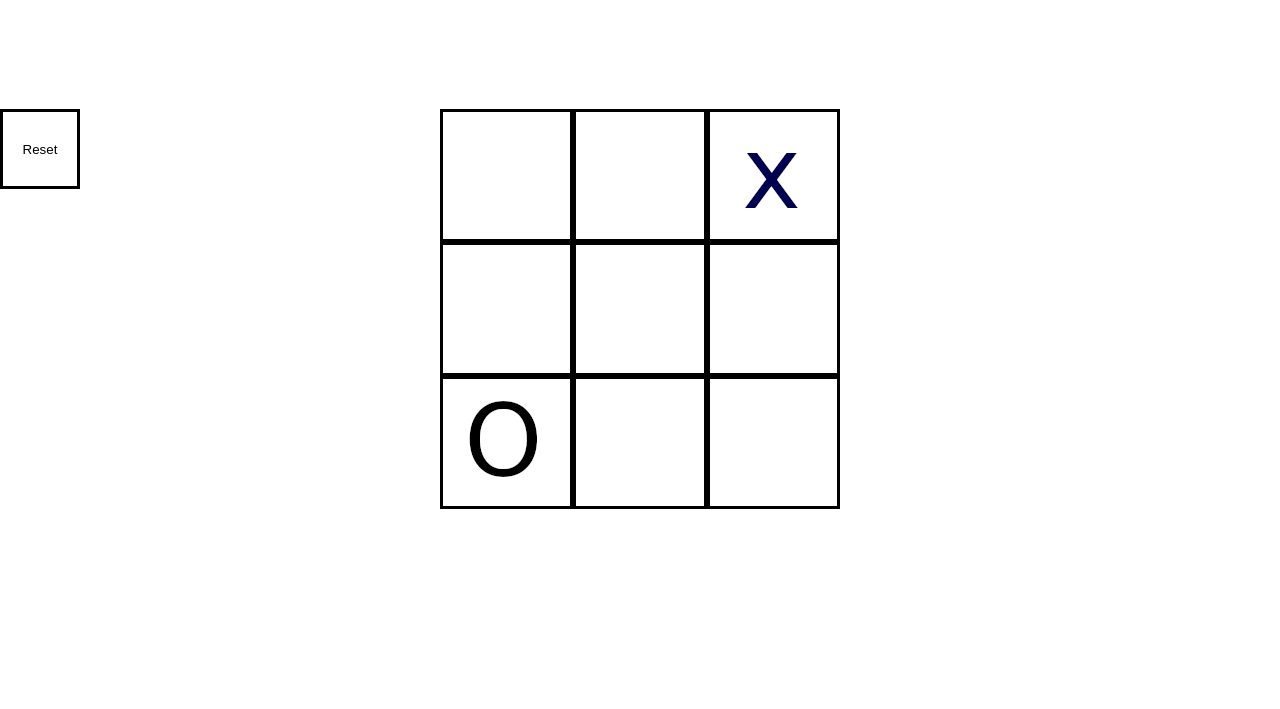
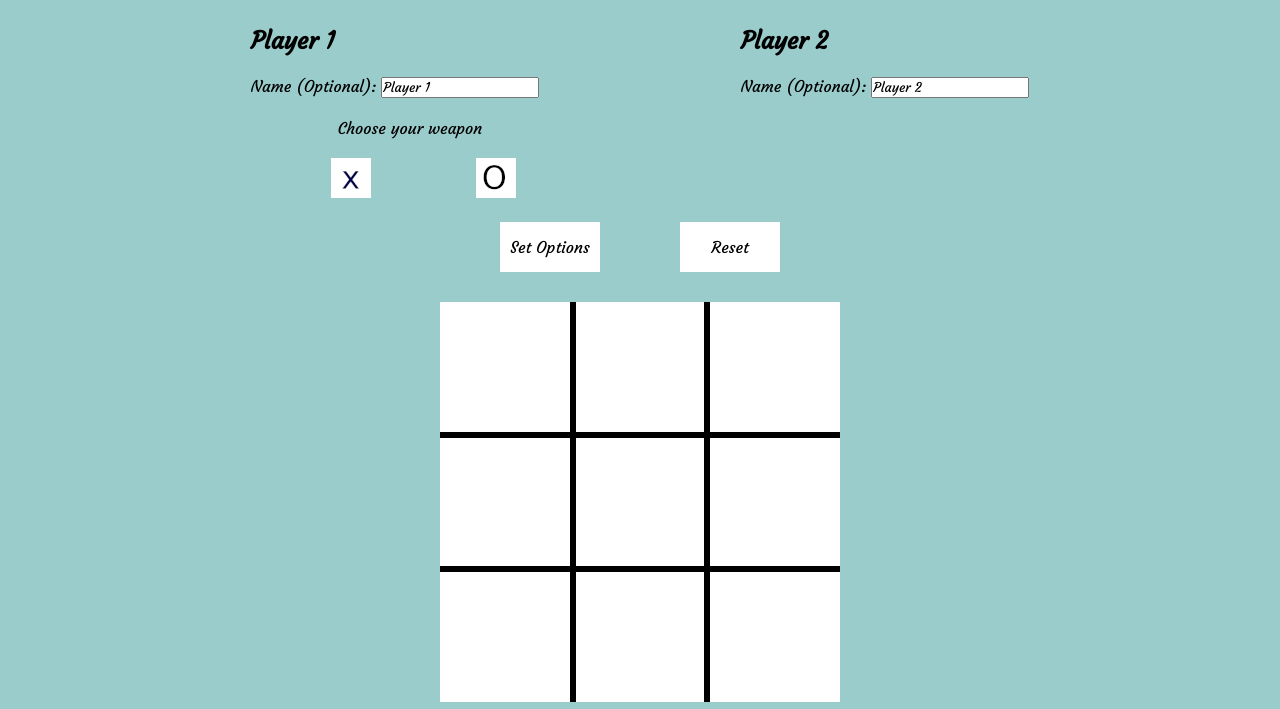
Before and after one commit to E-Monstera/Tic-Tac-Toe, a plain HTML site: page index.html in a window 1280 px wide. Shown: the part 91-800 px from the top of the page. Drawn offline with Linux system fonts and the light colour scheme.

Commit message:
Added user personalization

```diff
--- a/index.html
+++ b/index.html
@@ -10,19 +10,63 @@
 </head>
 
 <body>
-<button id="reset">Reset</button>
+    <h1>Tic-Tac-Toe</h1>
+    <hr>
+
+    <div id="playerHolder">
+        <div id="player1Holder">
+            <h2>Player 1</h2>
+            <form>
+                <label for="name1">Name (Optional): </label>
+                <input type="text" id="name1" name="name1" value="Player 1" placeholder="Player 1">
+                <br>
+                <p>Choose your weapon</p>
+                <label>
+                    <input type="radio" id="x" name="xo" value="x">
+                    <img id="ximg" src="images/xIcon.png" alt="x">
+                </label>
+                <label>
+                    <input type="radio" id="o" name="xo" value="o">
+                    <img id="oimg" src="images/oIcon.png" alt="o">
+                </label>
+            </form>
+        </div>
+
+        <div id="player2Holder">
+            <h2>Player 2</h2>
+            <form>
+                <label for="name2">Name (Optional): </label>
+                <input type="text" id="name2" name="name2" value="Player 2" placeholder="Player 2">
+                <!-- <label>
+            <input type="radio" name="X1" value = "x" checked>
+            <img id="ximg" src="images/xIcon.png">
+        </label>
+        <label>
+            <input type="radio" name="X1" value = "x" checked>
+            <img id="ximg" src="images/oIcon.png"> -->
+                <!-- </label> -->
+            </form>
+        </div>
+    </div>
+<div class="interactButtons">
+    <button id="setter" class="midButtons">Set Options</button>
+    <button id="reset" class="midButtons">Reset</button>
+</div>
+
+
+
     <!-- Layout for the gameboard -->
     <div id="game-holder">
         <div id="gameBoard">
-            <button id="b1 1" class="tile"></button>
-            <button id="b2 2" class="tile"></button>
-            <button id="b3 3" class="tile"></button>
-            <button id="b4 4" class="tile"></button>
-            <button id="b5 5" class="tile"></button>
-            <button id="b6 6" class="tile"></button>
-            <button id="b7 7" class="tile"></button>
-            <button id="b8 8" class="tile"></button>
-            <button id="b9 9" class="tile"></button>
+            <button id="b1" class="tile"></button>
+            <button id="b2" class="tile"></button>
+            <button id="b3" class="tile"></button>
+            <button id="b4" class="tile"></button>
+            <button id="b5" class="tile"></button>
+            <button id="b6" class="tile"></button>
+            <button id="b7" class="tile"></button>
+            <button id="b8" class="tile"></button>
+            <button id="b9" class="tile"></button>
         </div>
 
     </div>
@@ -32,4 +76,5 @@
 
 </body>
 <script src="script.js"></script>
+
 </html>
--- a/script.js
+++ b/script.js
@@ -1,7 +1,14 @@
+
+//Form selectors
+const name1 = document.querySelector('#name1');
+const name2 = document.querySelector('#name2');
+// const option = document.querySelector('#xo');        Not working
+
 
 // Setting up the buttons
 const buttons = document.querySelectorAll('.tile');
 const resetBtn = document.querySelector('#reset');
+const setterBtn = document.querySelector('#setter');
 
 buttons.forEach((btn) => {
     btn.addEventListener('click', function (e){
@@ -15,6 +22,17 @@ resetBtn.addEventListener('click', () => {
     game.restart();
 });
 
+setterBtn.addEventListener('click', () => {
+    let pieceValue;
+    let radioButtons = document.getElementsByName('xo');
+    radioButtons.forEach((radio) => {
+        if (radio.checked){
+            pieceValue=radio.value;
+        }
+    });
+    game.setAttributes(name1.value, name2.value, pieceValue);
+
+});
 // End of buttons
 
 
@@ -28,7 +46,7 @@ const playerFactory = (name, piece) =>{
 
 //module pattern for gameboard
 const gameboard = (() => {
-    let array = ['', '', 'x', '', '', '', 'o', '', ''];
+    let array = ['', '', '', '', '', '', '', '', ''];
     const getBoard = () => array;
     const updateBoard = (index, piece) => {
         array[index] = piece;
@@ -46,12 +64,22 @@ const game = (() => {
     let player1;
     let player2;
 
+    const setAttributes = (name1, name2, pieceOption) => {
+        player1 = playerFactory(name1, pieceOption);
+        if (pieceOption == 'x'){
+            player2 = playerFactory(name2, 'o');
+        }
+        else{
+            player2 = playerFactory(name2, 'x');
+        }
+    };
+
     const _displayWinner = (str) => {
         if (str == player1.piece){
-            alert("Player 1 Wins!");
+            alert(`${player1.name} wins!`);
         }
         else if (str == player2.piece){
-            alert("Player 2 Wins!");
+            alert(`${player2.name} wins!`);
         }
 
     };
@@ -76,12 +104,12 @@ const game = (() => {
         else if ((arr[1] == arr[4]) && (arr[4] == arr[7])){
             _displayWinner(arr[1]);
         }
-        else if ((arr[2] == arr[5]) && (arr[5] == arr[7])){
+        else if ((arr[2] == arr[5]) && (arr[5] == arr[8])){
             _displayWinner(arr[2]);
         }
 
         //Checks diagonally
-        else if ((arr[0] == arr[4]) && (arr[4] == arr[7])){
+        else if ((arr[0] == arr[4]) && (arr[4] == arr[8])){
             _displayWinner(arr[0]);
         }
         else if ((arr[2] == arr[4]) && (arr[4] == arr[6])){
@@ -106,10 +134,9 @@ const game = (() => {
 
     //Initially loads the board and sets the player stats, will need to be adjusted later to include names and choices for x or o.
     const play = () => {
-        player1 = playerFactory('player1', 'x');
-        player2 = playerFactory('player2', 'o');
+        player1 = playerFactory('Player 1', 'x');
+        player2 = playerFactory('Player 2', 'o');
         _display();
-
     };
 
     const event = (index) => {
@@ -159,12 +186,12 @@ const game = (() => {
             });
     };
 
-    return {play, event, restart};
+    return {play, event, restart, setAttributes};
 })();
 
 game.play();
 
-
+window.onload = game.play();
 
 
 
--- a/style.css
+++ b/style.css
@@ -1,32 +1,15 @@
+@import url('https://fonts.googleapis.com/css2?family=Courgette&display=swap');
+
 *{
     padding: 0;
     margin: 0;
     box-sizing: border-box;
+    font-family: 'Courgette', cursive;
 }
 
-#game-holder{
-    display: flex;
-    justify-content: center;
-    align-items: center;
-    margin-top: 200px;
+html{
+    background-color: rgb(155, 204, 204);
 }
-
-
-#gameBoard{
-    display: grid;
-    grid-template-columns: 1fr 1fr 1fr;
-    grid-template-rows: 1fr 1fr 1fr;
-    /* grid-area: [one two three], [four five six], [seven eight nine]; */
-    height: 400px;
-    width: 400px;
-}
-
-#reset{
-    position: absolute;
-    height: 80px;
-    width: 80px;
-}
-
 
 button {
     background-color: white;
@@ -36,6 +19,92 @@ button {
 button:hover{
     background-color: teal;
 }
+
+h1 {
+    font-size: 60px;
+    text-align: center;
+}
+
+
+/* Events */
+/* #reset{
+    position: absolute;
+    height: 50px;
+    width: 80px;
+    margin: 0 48%;
+} */
+
+.midButtons{
+    height: 50px;
+    width: 100px;
+    margin: 0 40px;
+    padding: 0;
+    border-style: none;
+    font-size: 16px;
+}
+
+.interactButtons{
+    display: flex;
+    justify-content: center;
+    align-self: center;
+}
+
+[type=radio] {
+    position: absolute;
+    opacity: 0;
+    width: 0;
+    height: 0;
+}
+
+ [type=radio] + img {
+    cursor: pointer;
+    margin: 20px;
+    margin-left: 80px;
+  }
+
+  [type=radio]:checked + img {
+    outline: 2px solid #000;
+  }
+
+
+/* Design for player options */
+#playerHolder{
+    display: flex;
+    margin: 0 150px;
+    justify-content: space-around;
+    margin-top: 40px;
+}
+
+#playerHolder h2{
+    margin-bottom: 20px;
+}
+
+#playerHolder p{
+    text-align: center;
+    padding-left: 30px;
+    margin-top: 20px;
+}
+
+
+/* The gameboard */
+
+#game-holder{
+    display: flex;
+    justify-content: center;
+    align-items: center;
+    margin-top: 30px;
+}
+
+
+#gameBoard{
+    display: grid;
+    grid-template-columns: 1fr 1fr 1fr;
+    grid-template-rows: 1fr 1fr 1fr;
+    height: 400px;
+    width: 400px;
+}
+
+
 
 /* These remove the borders on each side of the grid to create the traditional 'tic-tac-toe' layout */
 #b3, #b6, #b9{
@@ -62,35 +131,3 @@ button:hover{
 .Oicon{
     background-image: URL("images/O.png");
 }
-
-
-
-
-
-/* #b1{
-    grid-area: one;
-}
-#b2{
-    grid-area: two;
-}
-#b3{
-    grid-area: three;
-}
-#b4{
-    grid-area: four;
-}
-#b5{
-    grid-area: five;
-}
-#b6{
-    grid-area: six;
-}
-#b7{
-    grid-area: seven;
-}
-#b8{
-    grid-area: eight;
-}
-#b9{
-    grid-area: nine;
-} */
```
Also changed, not shown: images/oIcon.png (added), images/xIcon.png (added).
